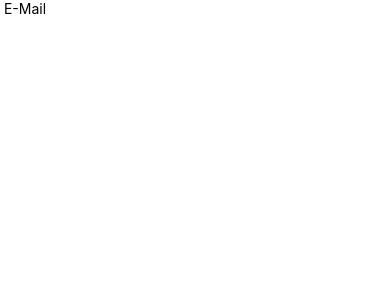
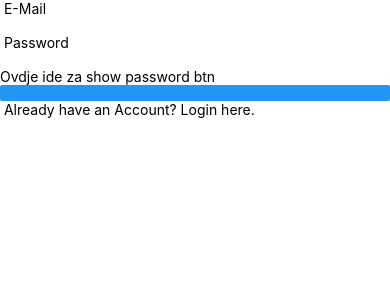
Before and after one commit to BozicDev/cartit, a React Native app: screen / in a window 390 px wide. Shown: the top 300 px of the page. Built offline with nearby package versions, Linux system fonts and the light colour scheme.

Commit message:
changes to sign up screen

```diff
--- a/auth/SignUp.jsx
+++ b/auth/SignUp.jsx
@@ -1,4 +1,4 @@
-import { View, Text, TextInput, SafeAreaView } from 'react-native'
+import { View, Text, TextInput, SafeAreaView, Button, TouchableOpacity } from 'react-native'
 import React from 'react'
 
 const SignUp = () => {
@@ -7,18 +7,23 @@ const SignUp = () => {
         <View className=" flex-1 justify-center items-center">
             <View className="email-group">
                 <Text> E-Mail</Text>
+                <TextInput/>
             </View>
         </View>
         <View>
             <View className="password-group">
-
+              <Text> Password </Text>
+              <TextInput/>
+              <Text>Ovdje ide za show password btn</Text>
             </View>
         </View>
         <View className="auth-group">
-
+          <Button>Create Account</Button>
+          <Text> Already have an Account? Login here.</Text>
         </View>
         <View className="other-signin-methods">
-
+          <View className="linija"></View>
+          <TouchableOpacity className="google-auth"></TouchableOpacity>
         </View>
     </SafeAreaView>
   )
```
